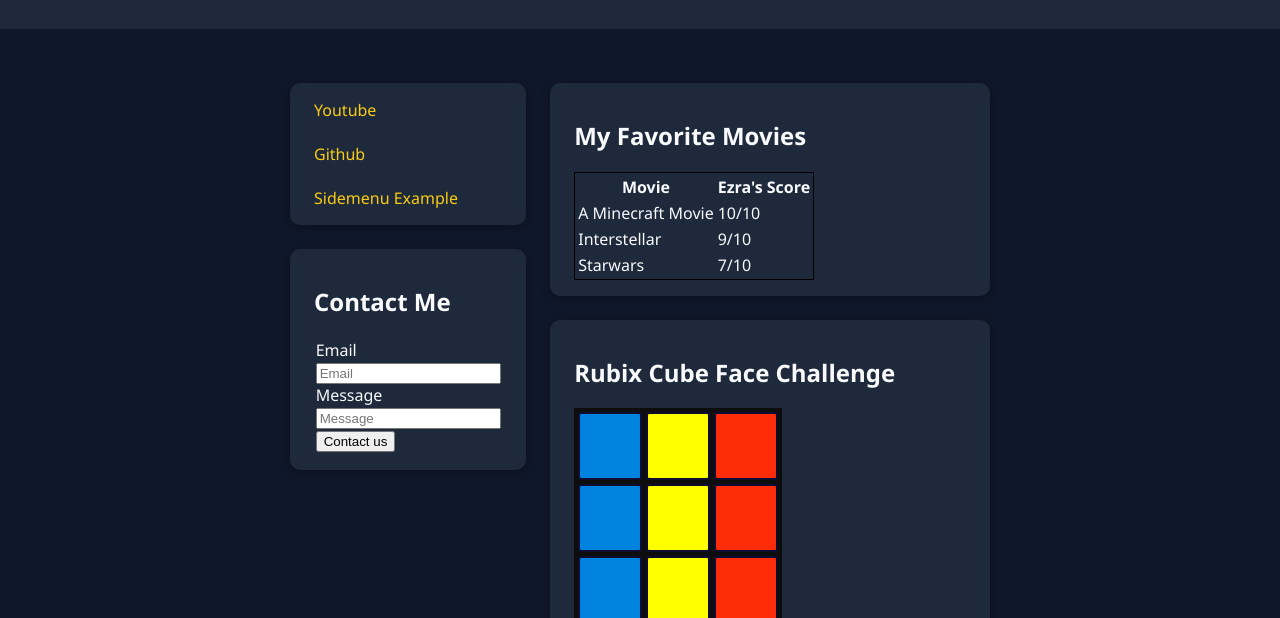
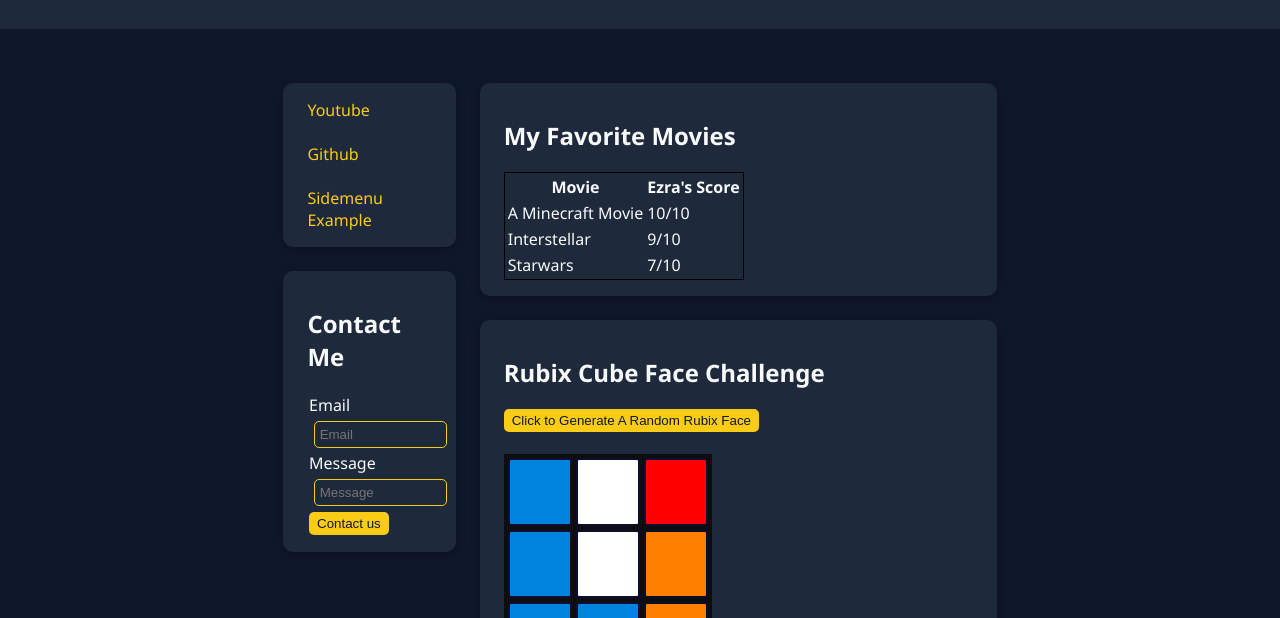
Before and after one commit to CodKid1710/CodKid1710.github.io, a website: page tutorial/index.html in a window 1280 px wide. Shown: the part 334-952 px from the top of the page. Drawn offline with Linux system fonts and the light colour scheme.

```diff
--- /dev/null
+++ b/package.json
@@ -0,0 +1,5 @@
+{
+  "dependencies": {
+    "two.js": "^0.8.19"
+  }
+}
--- a/style.css
+++ b/style.css
@@ -69,6 +69,31 @@
   border-radius: 3px;
 }
 
+.card button {
+  background-color: var(--accent);
+  color: var(--bg);
+  border: none;
+  padding: 0.25rem 0.5rem;
+  border-radius: 5px;
+  cursor: pointer;
+  transition: background-color 0.3s;
+}
+
+.card button:hover {
+  background-color: var(--bg);
+  color: var(--accent);
+}
+
+.card input {
+  width: 100%;
+  padding: 0.3rem;
+  margin: 0.3rem;
+  border: 1px solid var(--accent);
+  border-radius: 5px;
+  background-color: var(--card);
+  color: var(--text);
+}
+
 .popup-parent {
   position: relative;
   display: inline-block;
@@ -113,7 +138,7 @@
   color: var(--accent);
   padding: 0.1rem 0.5rem;
   text-decoration: none;
-  transition: 0.5s;
+  transition: 0s;
 }
 
 #top-menu-bar a:visited {
@@ -150,6 +175,7 @@
   border: 2px solid #0d0d33;
   padding-top: 100%;;
   border-radius: 0.2rem;
+  transition: 1s;
 }
 
 footer {
--- a/tutorial/index.html
+++ b/tutorial/index.html
@@ -32,21 +32,20 @@
         <section>
           <div class="card">
             <h2>Contact Me</h2>
-            <form action="" method="post" style="padding: 0.1rem">
+            <form action="" method="get" style="padding: 0.1rem">
               <label for="contact-email">Email</label>
               <input
                 type="email"
                 placeholder="Email"
                 id="contact-email"
-                required
               />
 
               <br />
-              <label for="message">Message</label>
-              <input type="text" placeholder="Message" id="message" required />
+              <label for="contact-message">Message</label>
+              <input type="text" placeholder="Message" id="contact-message" required />
 
               <br />
-              <button type="submit">Contact us</button>
+              <button type="submit" id="contact-submit">Contact us</button>
             </form>
           </div>
         </section>
@@ -75,6 +74,9 @@
         </div>
         <div class="card">
           <h2>Rubix Cube Face Challenge</h2>
+          <button id="rubix-button">Click to Generate A Random Rubix Face</button>
+          <br />
+          <br />
           <div class="rubix-face">
             <div style="background-color: #0082df"></div>
             <div style="background-color: #ffff00"></div>
@@ -93,5 +95,6 @@
       <p>&copy; 2025 Ezra Clintoc</p>
       <a href="../index.html">Back to Home</a>
     </footer>
+    <script src="main.js"></script>
   </body>
 </html>
--- /dev/null
+++ b/tutorial/main.js
@@ -0,0 +1,59 @@
+var rubixbutton = document.getElementById('rubix-button');
+
+var rubixface = document.querySelector('.rubix-face');
+var rubixcells = rubixface.children;
+console.log(rubixcells);
+
+function getRandomColor() {
+    var colors = [
+        '#0082df', // Blue
+        '#ffff00', // Yellow
+        '#ff0000', // Red
+        '#00ff00', // Green
+        '#ff7f00', // Orange
+        '#ffffff', // White
+    ];
+    return colors[Math.floor(Math.random() * colors.length)];
+}
+
+//Also run this code when the website loads
+window.onload = function () {
+    for (var i = 0; i < rubixcells.length; i++) {
+        rubixcells[i].style.backgroundColor = getRandomColor();
+        rubixcells[i].style.transition = '1s'; // Add transition for smooth color change
+    }
+};
+
+// Add event listener to the button
+rubixbutton.addEventListener(
+    'click',
+    function () {
+        for (var i = 0; i < rubixcells.length; i++) {
+            rubixcells[i].style.backgroundColor = getRandomColor();
+        }
+    }
+);
+
+var contactForm = document.getElementById('contact-form');
+var contactEmail = document.getElementById('contact-email');
+var contactMessage = document.getElementById('contact-message');
+var contanctSubmit = document.getElementById('contact-submit');
+contactForm.addEventListener('submit', function (event) {
+    event.preventDefault(); // Prevent form submission
+
+    // Validate email
+    if (!contactEmail.value || !contactMessage.value) {
+        alert('Please fill in all fields.');
+        return;
+    }
+
+    // Simulate sending an email
+    alert('Email sent successfully!');
+
+    // Clear the form
+    contactEmail.value = '';
+    contactMessage.value = '';
+});
+
+// Open email client
+window.open('ezraclintoct@gmail.com?subject=subject&body=body');
```
Also changed, not shown: 1 other file.
